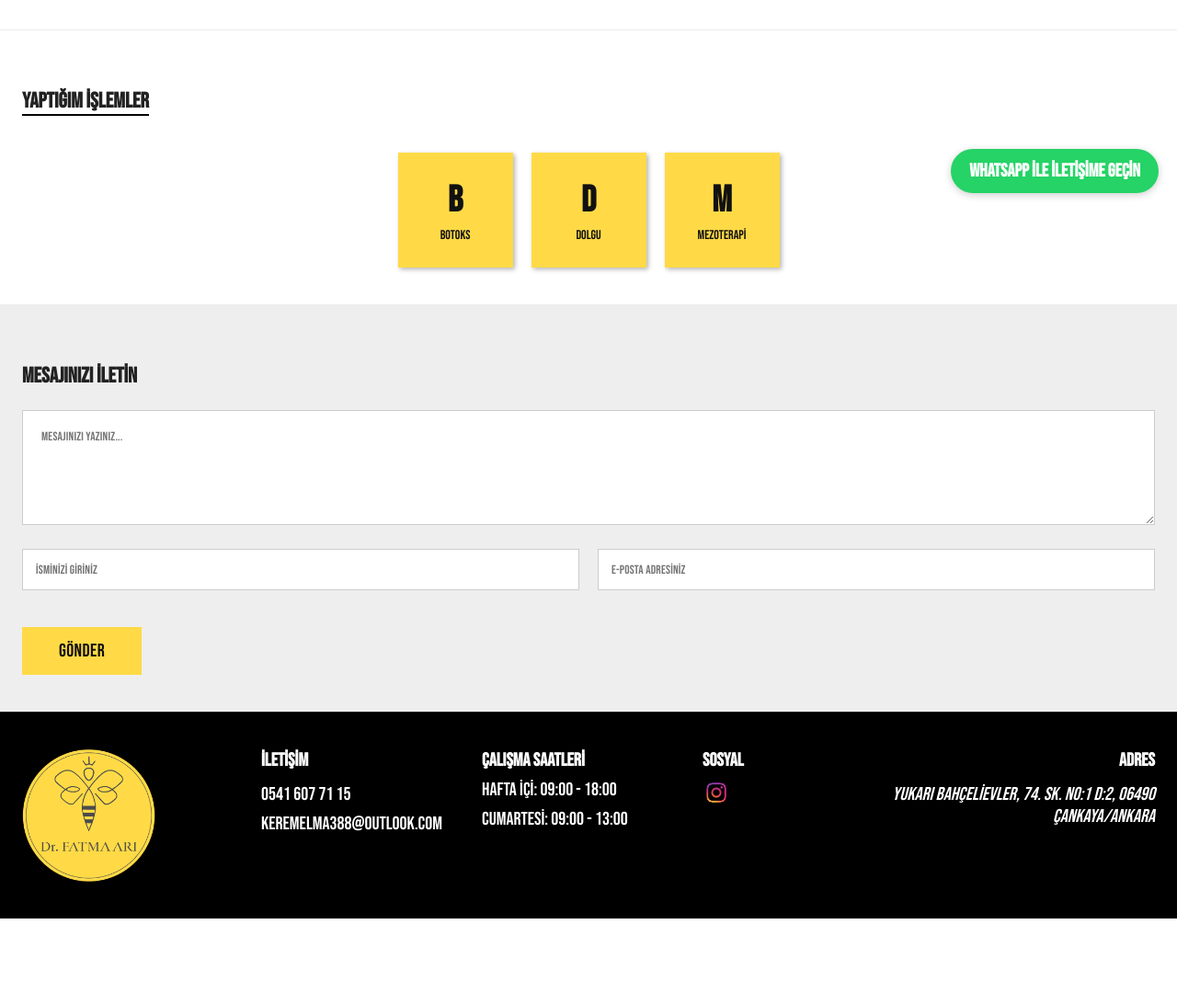
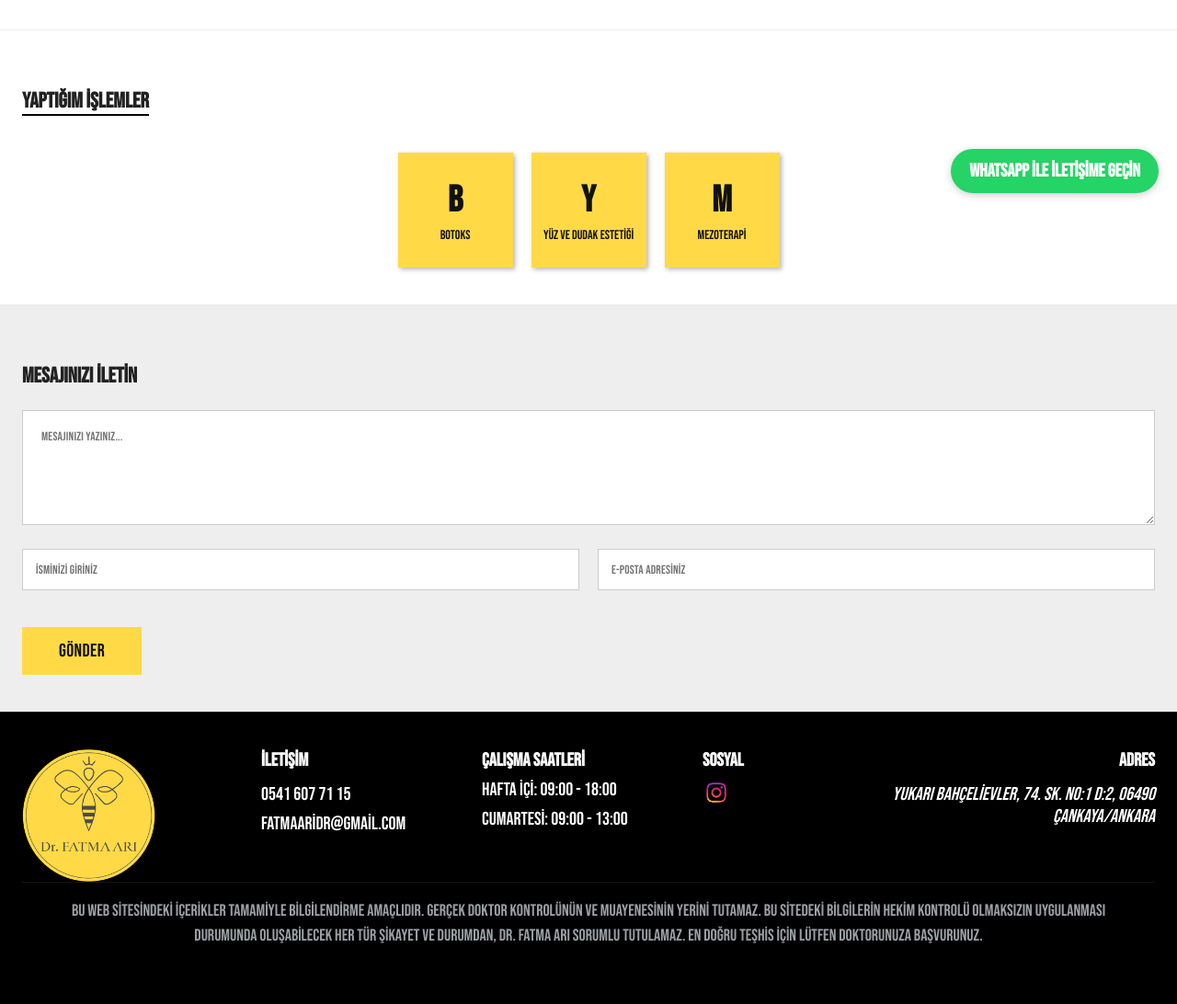
Before and after one commit to kelma01/clinique, a Django app: page / in a window 1280 px wide. Shown: the part 570-1662 px from the top of the page at 92% size. Before the commit the page ends 1569 px from the top, so only its background shows below. Run offline with Django 5.2, Linux system fonts and the light colour scheme.

Commit message:
gerçek e posta bilgisi eklendi, footer yazı eklendi

```diff
--- a/clinique/clinique/static/css/styles.css
+++ b/clinique/clinique/static/css/styles.css
@@ -486,7 +486,7 @@ textarea:focus-visible {
 }
 .footer-social a:hover img,
 .footer-social a:focus img {
-  filter: invert(1) brightness(0.85);
+  filter: brightness(0.85);
 }
 
 /* Footer telefon linki: underline ve mavi/visited renk yok */
@@ -621,3 +621,14 @@ textarea:focus-visible {
 
 /* Son güncelleme yazısı: beyaz */
 .last-updated { color: #fff; }
+
+/* Footer: yasal bilgilendirme */
+.legal-disclaimer {
+  color: #9aa0a6;               /* gri ton */
+  font-size: .9rem;
+  line-height: 1.5;
+  text-align: center;
+  padding: 12px var(--container-pad) 16px;
+  border-top: 1px solid rgba(255,255,255,.08); /* koyu footer için */
+}
+.legal-disclaimer p { margin: .25rem 0; }
--- a/clinique/clinique/views.py
+++ b/clinique/clinique/views.py
@@ -41,7 +41,7 @@ def send_message(request):
             subject=subject,
             body=body,
             from_email='fatmaaribot@gmail.com',
-            to=['keremelma388@outlook.com'],
+            to=['fatmaaridr@gmail.com'],
             reply_to=reply_to,
             headers={'X-Form-Path': source},
         )
--- a/clinique/templates/base.html
+++ b/clinique/templates/base.html
@@ -86,7 +86,7 @@
           <a href="tel:+905416077115" aria-label="Telefon">0541 607 71 15</a>
         </div>
         <div class="footer-contact-item footer-email">
-          <a href="mailto:keremelma388@outlook.com">keremelma388@outlook.com</a>
+          <a href="mailto:fatmaaridr@gmail.com">fatmaaridr@gmail.com</a>
         </div>
       </div>
 
@@ -114,6 +114,11 @@
         </address>
       </div>
     </div>
+
+    <!-- Eklenen: yasal bilgilendirme -->
+    <div class="legal-disclaimer">
+      <p>Bu web sitesindeki içerikler tamamiyle bilgilendirme amaçlıdır. Gerçek doktor kontrolünün ve muayenesinin yerini tutamaz. Bu sitedeki bilgilerin hekim kontrolü olmaksızın uygulanması durumunda oluşabilecek her tür şikayet ve durumdan, Dr. Fatma Arı sorumlu tutulamaz. En doğru teşhis için lütfen doktorunuza başvurunuz.</p>
+    </div>
   </footer>
 
   <a href="https://wa.me/905050156520" target="_blank" style="position: fixed; bottom: 20px; right: 20px; background-color: #25D366; color: white; padding: 12px 20px; border-radius: 50px; text-decoration: none; font-weight: bold; box-shadow: 0 2px 8px rgba(0,0,0,0.2); z-index: 1000;">
--- a/clinique/templates/index.html
+++ b/clinique/templates/index.html
@@ -16,7 +16,7 @@
   <h3>YAPTIĞIM İŞLEMLER</h3>
   <div class="options">
     <a class="box red" href="{% url 'botoks' %}">B<br><span>Botoks</span></a>
-    <a class="box dark" href="{% url 'dolgu' %}">D<br><span>Dolgu</span></a>
+    <a class="box dark" href="{% url 'dolgu' %}">Y<br><span>Yüz ve Dudak Estetiği</span></a>
     <a class="box accent" href="{% url 'mezoterapi' %}">M<br><span>Mezoterapi</span></a>
   </div>
 </section>
--- a/clinique/templates/pages/kvkk.html
+++ b/clinique/templates/pages/kvkk.html
@@ -20,7 +20,7 @@
   </p>
   <p>
     KVKK’nın 11. maddesi kapsamındaki haklarınız (verilerinize erişim, düzeltme, silme, işlemeyi kısıtlama/itiraz, açık rızayı geri
-    alma vb.) için, kimlik doğrulaması yapılarak <a href="mailto:keremelma388@outlook.com">keremelma388@outlook.com</a> adresine
+    alma vb.) için, kimlik doğrulaması yapılarak <a href="mailto:fatmaaridr@gmail.com">fatmaaridr@gmail.com</a> adresine
     başvurabilirsiniz.
   </p>
   <p style="opacity:.8;font-size:.95rem;">Bu metin bilgilendirme amaçlı taslaktır; gerektiğinde güncellenecektir.</p>
```
